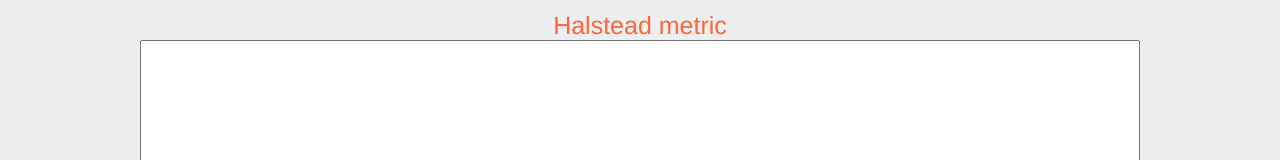
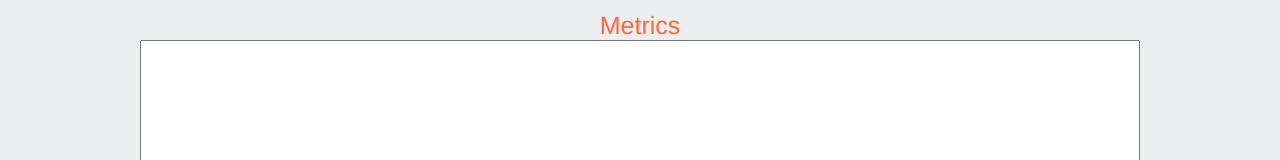
Before and after one commit to 1Nixx/CodeMetrics, an Angular app in the folder client/: page / in a window 1280 px wide. Shown: the top 160 px of the page. Built offline with nearby package versions, Linux system fonts and the light colour scheme.

Commit message:
Rename main page

```diff
--- a/client/src/app/main.component.ts
+++ b/client/src/app/main.component.ts
@@ -8,7 +8,7 @@ import {IJilbMetric} from "./JilbMetric";
   selector: 'home-app',
   template: `
       <div class="box" >
-        <p class="nameOfTheMetric">Halstead metric</p>
+        <p class="nameOfTheMetric">Metrics</p>
         <textarea class="input_text" type="text" (keydown)="doTabulation($event)" [(ngModel)]="code"></textarea>
         <button (click)="goCalculateHalstead()" class="shine-button">Calculate the Halstead metric</button>
         <button id="btn1" (click)="goCalculateJilb()" class="shine-button">Calculate the Jilb metric</button>
```
